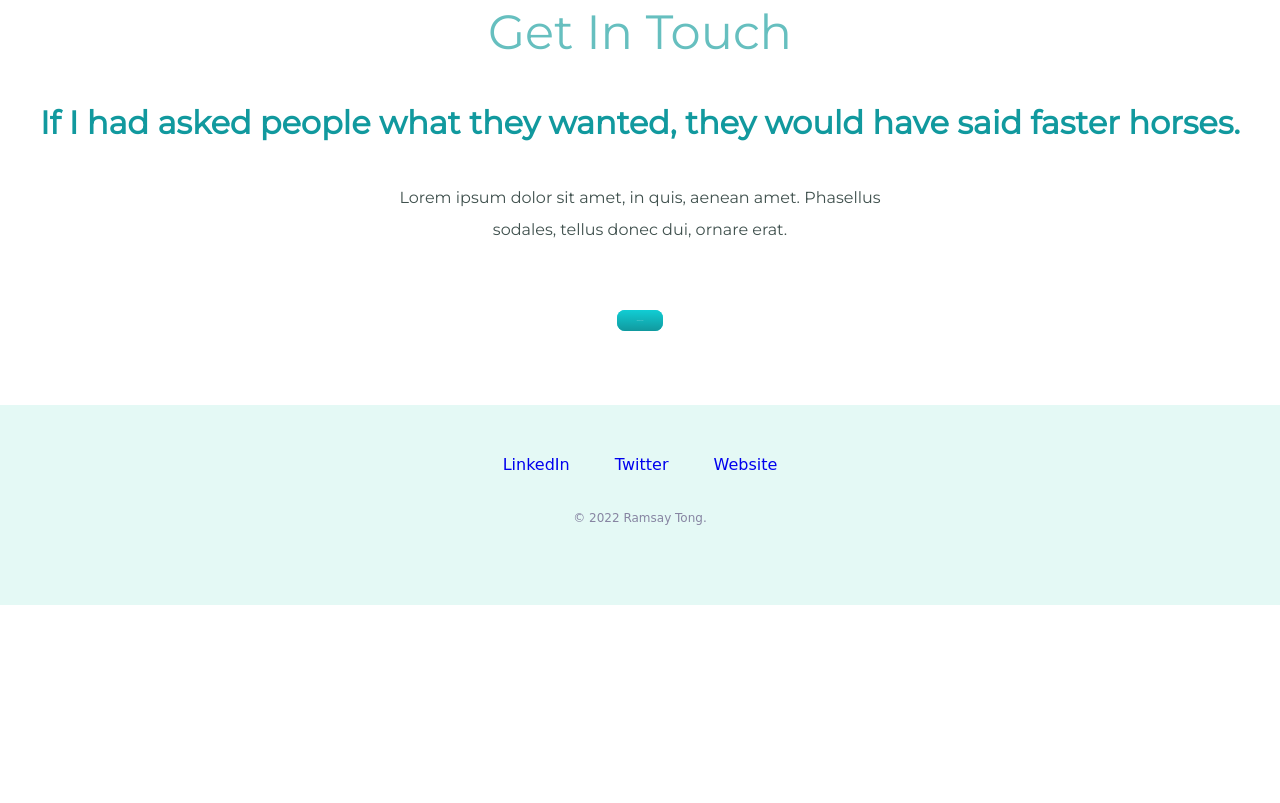
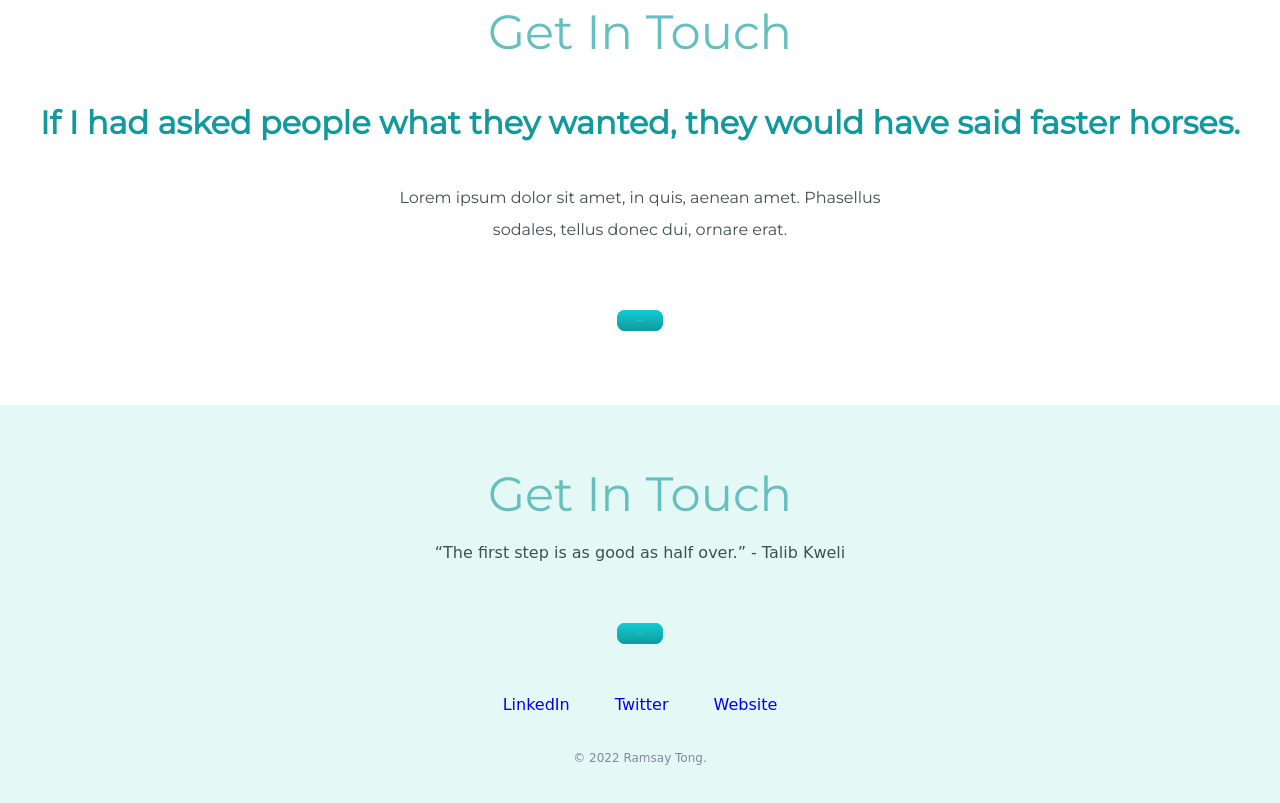
Before and after one commit to ramsaytong/CV, a plain HTML site: page JD.html in a window 1280 px wide. Shown: the part 2857-3660 px from the top of the page. Before the commit the page ends 3462 px from the top, so only its background shows below. Drawn offline with Linux system fonts and the light colour scheme; a web font is replaced by a local one.

Commit message:
Update JD.html

```diff
--- a/JD.html
+++ b/JD.html
@@ -115,9 +115,14 @@
 
 
     <div class="bottom-container" >
+      <h2 style="font-family: 'Montserrat'", sans-serif; >Get In Touch</h2>
+      <g class="meto">“The first step is as good as half over.”
+- Talib Kweli</g><br><br><br><br>
+
+      <a class="btn" href="mailto:ramsaytong@outlook.com">CONTACT ME</a><br><br><br><br>
       <a class="footer-link" href="https://www.linkedin.com/">LinkedIn</a>
       <a class="footer-link" href="https://twitter.com/">Twitter</a>
-      <a class="footer-link" href="https://ramsaytong.github.io/CV/">Website</a>
+      <a class="footer-link" href="inder.html">Website</a>
       <p class="copyright">© 2022 Ramsay Tong. </p>
     </div>
 
```
